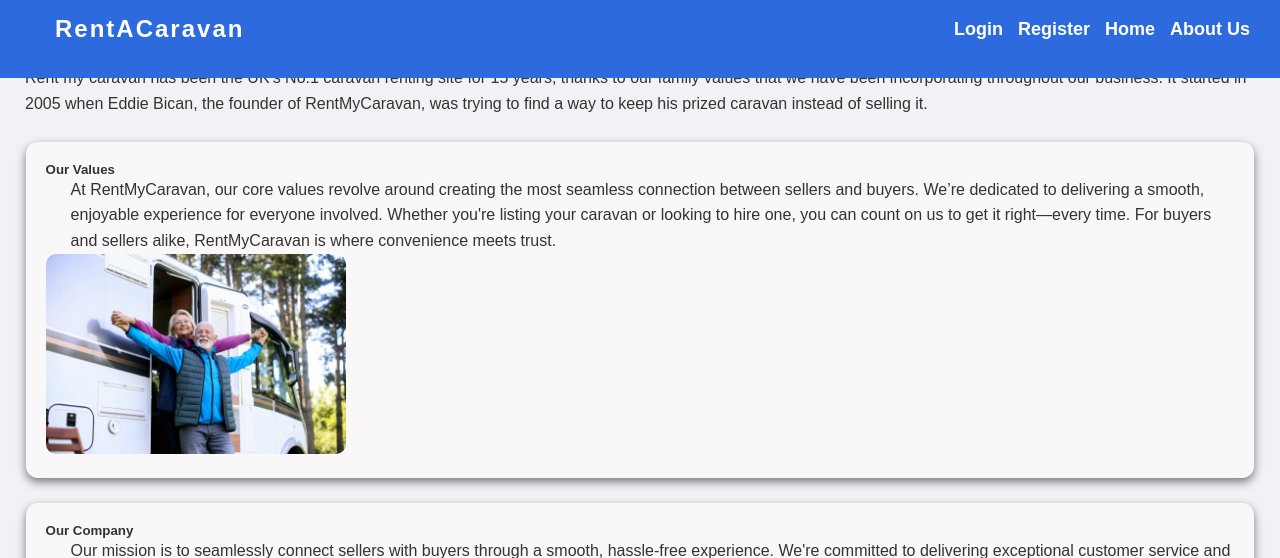
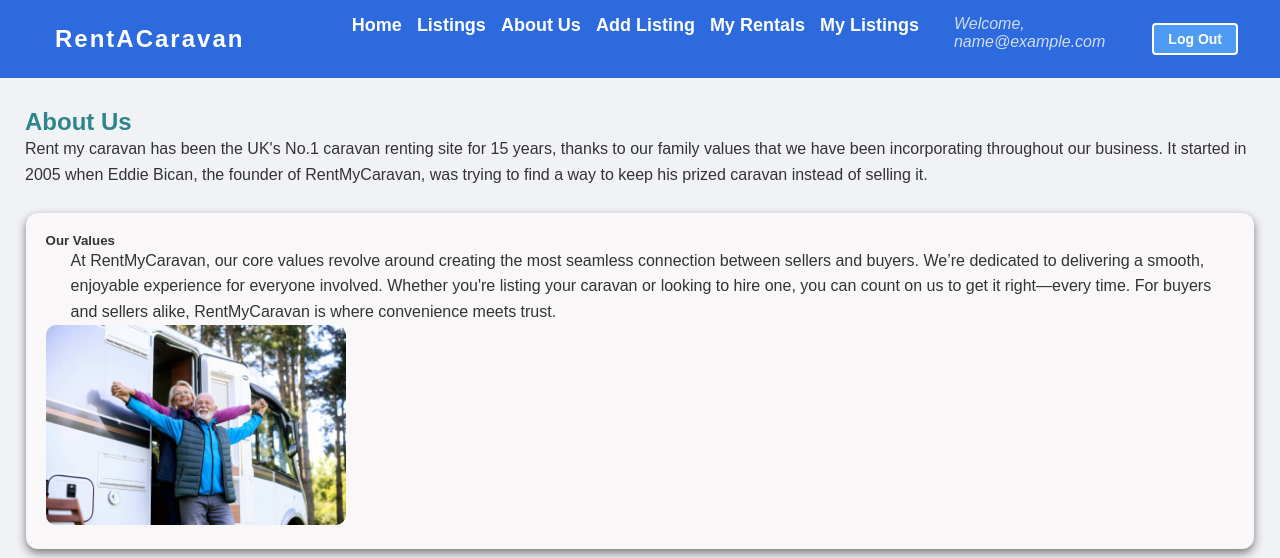
Before and after one commit to Salak0/rentMyCaravan, a PHP site: page /aboutUs.php in a window 1280 px wide. Shown: the top 558 px of the page. Run offline with PHP 8.4, Linux system fonts and the light colour scheme; the visitor is signed in with stand-in values (Sample User, id 1).

Commit message:
FIXING RONS CHANGES

```diff
--- a/aboutUs.php
+++ b/aboutUs.php
@@ -13,21 +13,16 @@ include('header.php');
 </head>
 
 <body>
-    <header class="header">
-        <h2 class="logo">RentACaravan</h2>
-        <div class="nav-links">
-            <a href="login.php" class="nav-link">Login</a>
-            <a href="register.php" class="nav-link">Register</a>
-            <a href="index.php" class="nav-link">Home</a>
-            <a href="aboutUs.php" class="nav-link">About Us</a>
-        </div>
-    </header>
+    <br>
+    <br>
+    <br>
+    <br>
+    <br>
+    <br>
 
     <div class="AboutUsPage">
 
-        <div id="HeadingBorder">
-            <h1 id="PageTitle"><a href="index.html">RentMyCaravan</a></h1>
-        </div>
+
 
         <div id="text-body">
             <h2 id="AboutUsTitle">About Us</h2>
--- a/pages/scripts/addCaravan.js
+++ b/pages/scripts/addCaravan.js
@@ -216,3 +216,4 @@ document.addEventListener("DOMContentLoaded", () => {
     }
   });
 });
+[]
```
Also changed, not shown: uploads/682c8abc24b79_trailer.jpg (added), uploads/682c962aeaf75_trailer.jpg (added).
